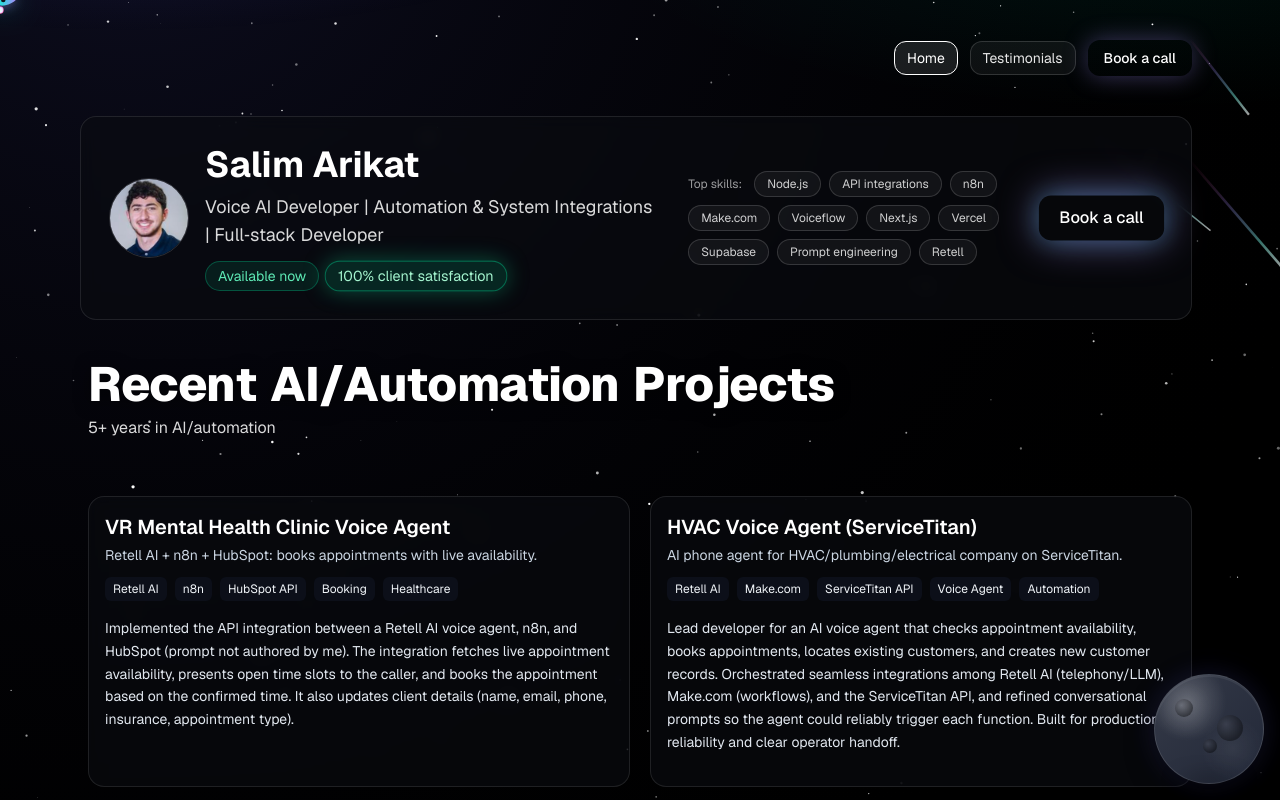
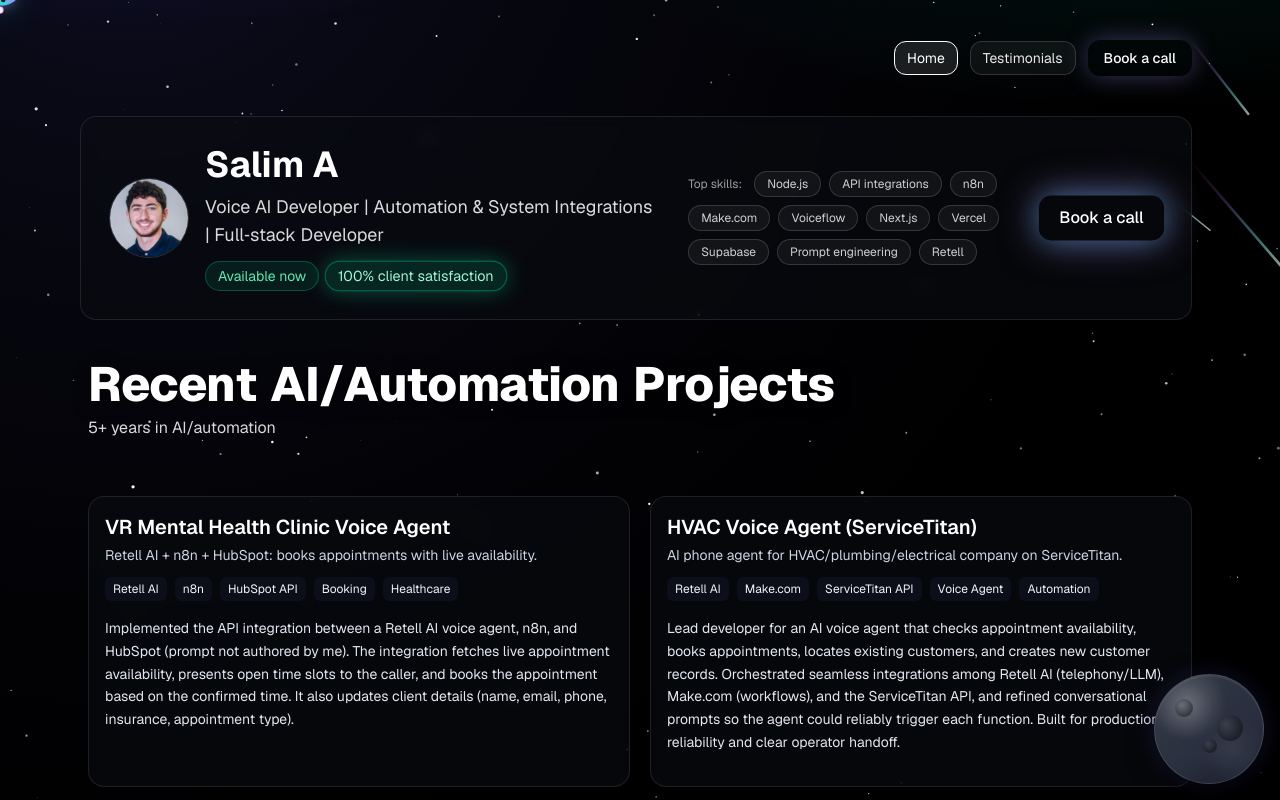
Before and after one commit to L-eem/Portfolio, a Next.js app in the folder private-portfolio/: page / in a window 1280 px wide. Shown: the top 800 px of the page. Built offline with nearby package versions, Linux system fonts and the light colour scheme.

Commit message:
testimnonial

```diff
--- a/private-portfolio/app/layout.tsx
+++ b/private-portfolio/app/layout.tsx
@@ -18,17 +18,17 @@ const geistMono = Geist_Mono({
 });
 
 export const metadata: Metadata = {
-  title: "Salim Arikat — AI Voice & Automation Portfolio",
+  title: "Salim A — AI Voice & Automation Portfolio",
   description: "AI voice, automation, and data integrations",
   openGraph: {
-    title: "Salim Arikat — AI Voice & Automation Portfolio",
+    title: "Salim A — AI Voice & Automation Portfolio",
     description: "Recent AI/Automation projects: voice agents, scheduling, data flows",
     images: [
       {
         url: "/og.png",
         width: 1200,
         height: 630,
-        alt: "Salim Arikat Portfolio",
+        alt: "Salim A Portfolio",
       },
     ],
   },
--- a/private-portfolio/app/page.tsx
+++ b/private-portfolio/app/page.tsx
@@ -105,11 +105,11 @@ export default function Home() {
             <div className="flex items-center gap-4">
               <img
                 src="/pfp.jpeg"
-                alt="Salim Arikat"
+                alt="Salim A"
                 className="h-16 w-16 md:h-20 md:w-20 rounded-full object-cover border border-white/15"
               />
               <div>
-                <h1 className="text-2xl md:text-4xl font-bold text-white">Salim Arikat</h1>
+                <h1 className="text-2xl md:text-4xl font-bold text-white">Salim A</h1>
                 <p className="mt-2 text-sm md:text-lg text-white/85">Voice AI Developer | Automation & System Integrations | Full‑stack Developer</p>
                 <div className="mt-3 md:mt-3 flex flex-wrap md:flex-nowrap items-center gap-2 text-xs md:text-sm whitespace-nowrap">
                   <span className="rounded-full border border-emerald-400/30 bg-emerald-400/10 px-2 py-0.5 md:px-3 md:py-1 text-emerald-300">Available now</span>
--- a/private-portfolio/app/testimonials/page.tsx
+++ b/private-portfolio/app/testimonials/page.tsx
@@ -59,6 +59,14 @@ const testimonials: Testimonial[] = [
     role: "CEO",
     company: "Slyte",
   },
+  {
+    id: "yusuf",
+    quote:
+      "Working with Salim has been a pleasure. The peace of mind knowing we could rely on a competent, resourceful and capable developer was important to us as we wanted to fulfil and deliver the best outcomes for our clients.\n\nHaving his strategic views on how best to structure and build automations was pivotal in creating work that was purposeful and impactful.\n\nWe 100% recommend Salim for dev work, AI systems and custom automations, and we look forward to further projects with him.",
+    author: "Yusuf Kissi",
+    role: "CEO",
+    company: "Streemline AI",
+  },
 ];
 
 export default function TestimonialsPage() {
--- a/private-portfolio/package.json
+++ b/private-portfolio/package.json
@@ -10,10 +10,14 @@
   },
   "dependencies": {
     "@calcom/embed-react": "^1.5.3",
+    "@react-three/drei": "^10.7.4",
+    "@react-three/fiber": "^9.3.0",
     "@vercel/analytics": "^1.5.0",
     "next": "15.5.2",
+    "phaser": "^3.90.0",
     "react": "19.1.0",
-    "react-dom": "19.1.0"
+    "react-dom": "19.1.0",
+    "three": "^0.179.1"
   },
   "devDependencies": {
     "@eslint/eslintrc": "^3",
```
Also changed, not shown: 1 other file (tests, documents, lock files or other folders).
